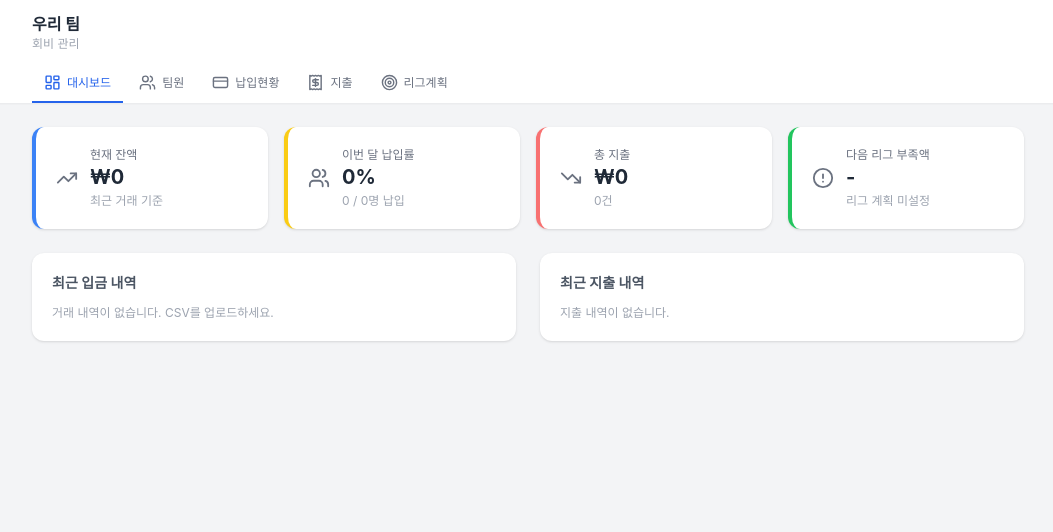
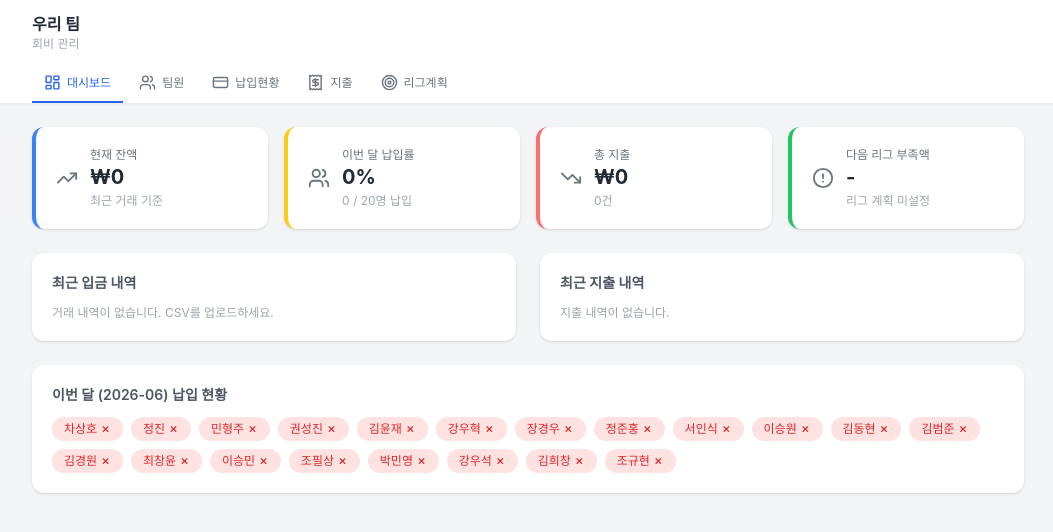
Before and after one commit to Cha35/yippee, a React (Vite) app: page / in a window 1280 px wide. Shown: the top 532 px of the page, without its empty margins (112-1165 px from the left). Built offline with nearby package versions, Linux system fonts and the light colour scheme.

Commit message:
feat: 팀원 20명 초기 데이터 등록
거래내역 기준 월납 15명 + 일시납 5명.
localStorage가 비어있을 때 자동으로 로드됨.

```diff
--- a/src/App.tsx
+++ b/src/App.tsx
@@ -1,6 +1,7 @@
 import { useState } from 'react'
 import type { Member, Transaction, Expense, LeaguePlan, Settings } from './types'
 import { useLocalStorage } from './hooks/useLocalStorage'
+import { INITIAL_MEMBERS } from './data/initialMembers'
 import Dashboard from './components/Dashboard'
 import MemberManager from './components/MemberManager'
 import DuesTracker from './components/DuesTracker'
@@ -34,7 +35,7 @@ const DEFAULT_LEAGUE_PLAN: LeaguePlan = {
 
 export default function App() {
   const [tab, setTab] = useState<Tab>('dashboard')
-  const [members, setMembers] = useLocalStorage<Member[]>('tdm:members', [])
+  const [members, setMembers] = useLocalStorage<Member[]>('tdm:members', INITIAL_MEMBERS)
   const [transactions, setTransactions] = useLocalStorage<Transaction[]>('tdm:transactions', [])
   const [expenses, setExpenses] = useLocalStorage<Expense[]>('tdm:expenses', [])
   const [leaguePlan, setLeaguePlan] = useLocalStorage<LeaguePlan>('tdm:leaguePlan', DEFAULT_LEAGUE_PLAN)
--- /dev/null
+++ b/src/data/initialMembers.ts
@@ -0,0 +1,212 @@
+import type { Member } from '../types'
+
+// 2026년 거래내역 기준 초기 팀원 데이터
+export const INITIAL_MEMBERS: Member[] = [
+  // ── 월납 (30,000원/월) ──────────────────────────────────────
+  {
+    id: 'member-cha',
+    name: '차상호',
+    role: 'captain',
+    monthlyDues: 30000,
+    paymentType: 'monthly',
+    aliases: ['차상호'],
+    active: true,
+    joinDate: '2026-01',
+  },
+  {
+    id: 'member-jung',
+    name: '정진',
+    role: 'member',
+    monthlyDues: 30000,
+    paymentType: 'monthly',
+    aliases: ['정진'],
+    active: true,
+    joinDate: '2026-02',
+  },
+  {
+    id: 'member-min',
+    name: '민형주',
+    role: 'member',
+    monthlyDues: 30000,
+    paymentType: 'monthly',
+    aliases: ['민형주'],
+    active: true,
+    joinDate: '2026-02',
+  },
+  {
+    id: 'member-kwon',
+    name: '권성진',
+    role: 'member',
+    monthlyDues: 30000,
+    paymentType: 'monthly',
+    aliases: ['권성진'],
+    active: true,
+    joinDate: '2026-02',
+  },
+  {
+    id: 'member-kim-yj',
+    name: '김윤재',
+    role: 'member',
+    monthlyDues: 30000,
+    paymentType: 'monthly',
+    aliases: ['김윤재'],
+    active: true,
+    joinDate: '2026-02',
+  },
+  {
+    id: 'member-kang-wh',
+    name: '강우혁',
+    role: 'member',
+    monthlyDues: 30000,
+    paymentType: 'monthly',
+    aliases: ['강우혁'],
+    active: true,
+    joinDate: '2026-02',
+  },
+  {
+    id: 'member-jang',
+    name: '장경우',
+    role: 'member',
+    monthlyDues: 30000,
+    paymentType: 'monthly',
+    aliases: ['장경우', '경우'],
+    active: true,
+    joinDate: '2026-02',
+  },
+  {
+    id: 'member-jung-jh',
+    name: '정준홍',
+    role: 'member',
+    monthlyDues: 30000,
+    paymentType: 'monthly',
+    aliases: ['정준홍'],
+    active: true,
+    joinDate: '2026-02',
+  },
+  {
+    id: 'member-seo',
+    name: '서인식',
+    role: 'member',
+    monthlyDues: 30000,
+    paymentType: 'monthly',
+    aliases: ['서인식'],
+    active: true,
+    joinDate: '2026-02',
+  },
+  {
+    id: 'member-lee-sw',
+    name: '이승원',
+    role: 'member',
+    monthlyDues: 30000,
+    paymentType: 'monthly',
+    aliases: ['이승원'],
+    active: true,
+    joinDate: '2026-02',
+  },
+  {
+    id: 'member-kim-dh',
+    name: '김동현',
+    role: 'member',
+    monthlyDues: 30000,
+    paymentType: 'monthly',
+    aliases: ['김동현'],
+    active: true,
+    joinDate: '2026-02',
+  },
+  {
+    id: 'member-kim-bj',
+    name: '김범준',
+    role: 'member',
+    monthlyDues: 30000,
+    paymentType: 'monthly',
+    aliases: ['김범준'],
+    active: true,
+    joinDate: '2026-01',
+  },
+  {
+    id: 'member-kim-kw',
+    name: '김경원',
+    role: 'member',
+    monthlyDues: 30000,
+    paymentType: 'monthly',
+    aliases: ['김경원'],
+    active: true,
+    joinDate: '2026-02',
+  },
+  {
+    id: 'member-choi',
+    name: '최창윤',
+    role: 'member',
+    monthlyDues: 30000,
+    paymentType: 'monthly',
+    aliases: ['최창윤'],
+    active: true,
+    joinDate: '2026-02',
+  },
+  {
+    id: 'member-lee-sm',
+    name: '이승민',
+    role: 'member',
+    monthlyDues: 30000,
+    paymentType: 'monthly',
+    aliases: ['이승민'],
+    active: true,
+    joinDate: '2026-05',
+  },
+  // ── 일시납 ────────────────────────────────────────────────
+  {
+    id: 'member-cho-ps',
+    name: '조필상',
+    role: 'member',
+    monthlyDues: 30000,
+    annualDues: 280000,
+    paymentType: 'annual',
+    aliases: ['조필상'],
+    active: true,
+    joinDate: '2026-01',
+  },
+  {
+    id: 'member-park',
+    name: '박민영',
+    role: 'member',
+    monthlyDues: 30000,
+    annualDues: 280000,
+    paymentType: 'annual',
+    aliases: ['박민영'],
+    active: true,
+    joinDate: '2026-01',
+  },
+  {
+    id: 'member-kang-ws',
+    name: '강우석',
+    role: 'member',
+    monthlyDues: 30000,
+    annualDues: 280000,
+    paymentType: 'annual',
+    aliases: ['강우석'],
+    active: true,
+    joinDate: '2026-01',
+  },
+  {
+    id: 'member-kim-hc',
+    name: '김희창',
+    role: 'member',
+    monthlyDues: 30000,
+    annualDues: 280000,
+    paymentType: 'annual',
+    aliases: ['김희창'],
+    active: true,
+    joinDate: '2026-01',
+  },
+  {
+    id: 'member-cho-gh',
+    name: '조규현',
+    role: 'member',
+    monthlyDues: 30000,
+    annualDues: 310000,
+    paymentType: 'annual',
+    aliases: ['조규현'],
+    active: true,
+    joinDate: '2026-01',
+  },
+]
```
